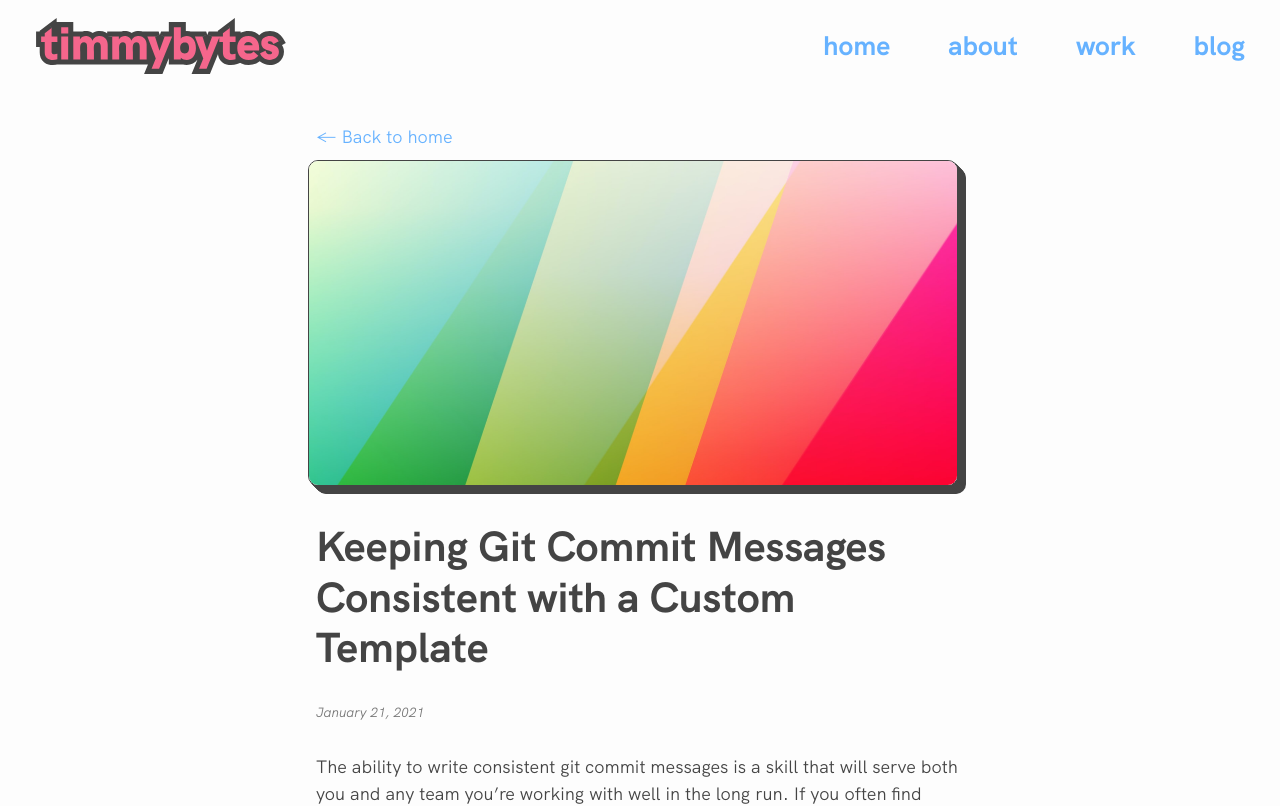
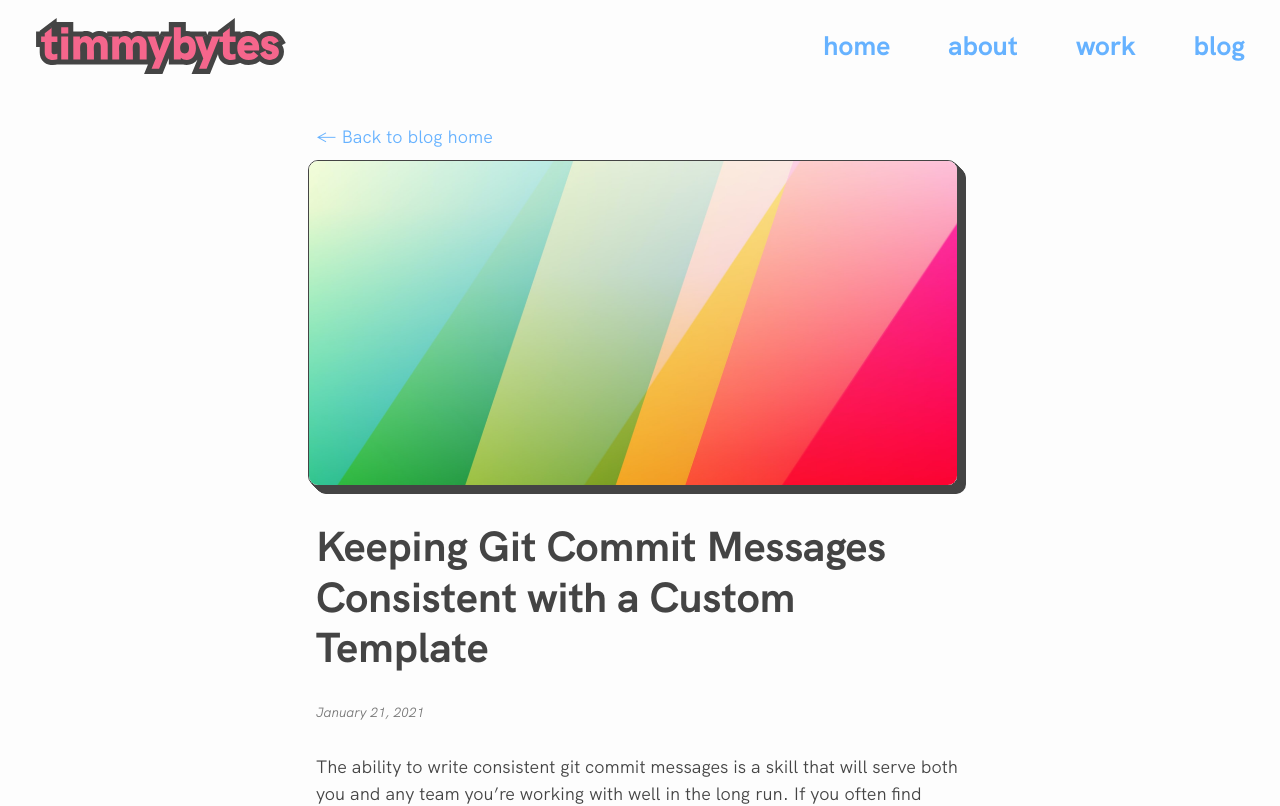
Before and after one commit to timmybytes/timmybytes-blog, a Next.js app: page /posts/keeping-git-commit-messages-consistent-with-a-custom-template in a window 1280 px wide. Shown: the top 806 px of the page. Built offline with nearby package versions, Linux system fonts and the light colour scheme.

Commit message:
chore(PostLayout): Fix links - back to blog home

```diff
--- a/components/Post/PostLayout.js
+++ b/components/Post/PostLayout.js
@@ -13,12 +13,12 @@ export default function PostLayout({ children, home }) {
     <>
       <Header />
       <main className={post_container}>
-        <Link href='/'>
-          <a>&larr; Back to home</a>
+        <Link href='/blog'>
+          <a>&larr; Back to blog home</a>
         </Link>
         <>{children}</>
-        <Link href='/'>
-          <a>&larr; Back to home</a>
+        <Link href='/blog'>
+          <a>&larr; Back to blog home</a>
         </Link>
         {/* <PostFooter postTitle={} /> */}
       </main>
```
